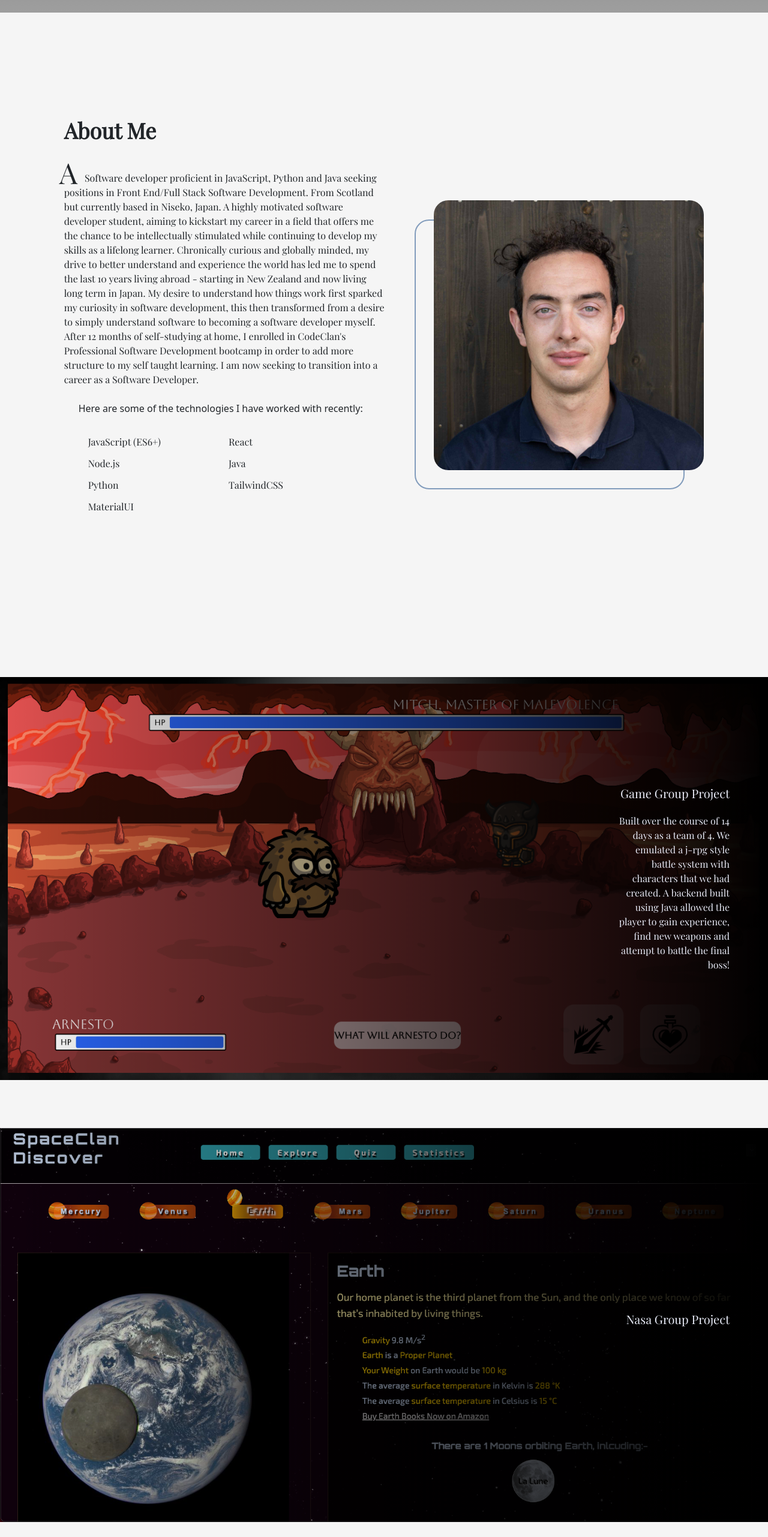
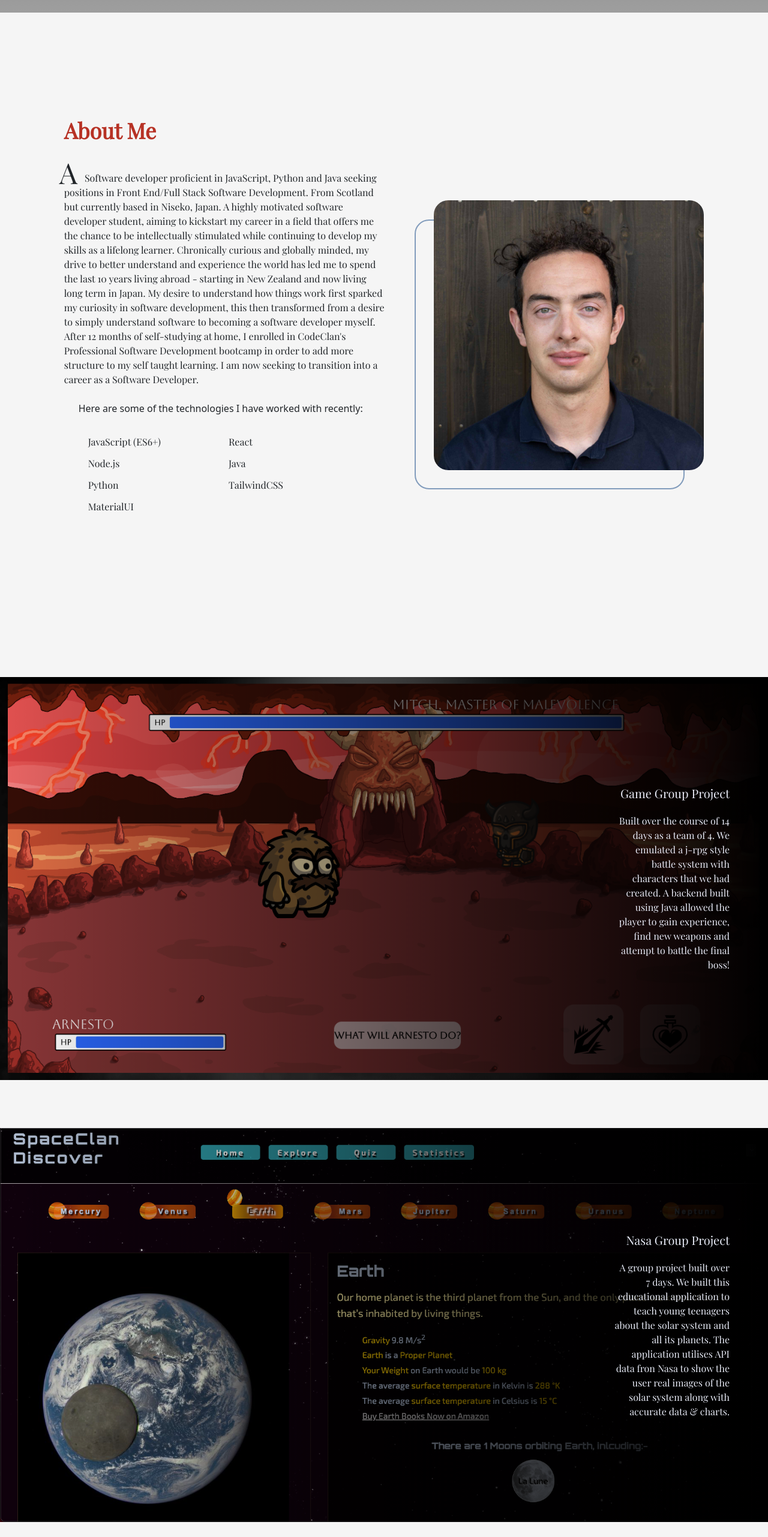
Before and after one commit to j-rob16/james-r-portfolio, a React (Create React App) app: page / in a window 1280 px wide. Shown: the part 779-3342 px from the top of the page at 60% size. Built offline with nearby package versions, Linux system fonts and the light colour scheme; grey boxes are pictures that could not be loaded; a web font is replaced by a local one.

Commit message:
small changes

```diff
--- a/package.json
+++ b/package.json
@@ -3,6 +3,7 @@
   "version": "0.1.0",
   "private": true,
   "dependencies": {
+    "@headlessui/react": "^1.7.4",
     "@testing-library/jest-dom": "^5.16.5",
     "@testing-library/react": "^13.4.0",
     "@testing-library/user-event": "^13.5.0",
--- a/src/projects.js
+++ b/src/projects.js
@@ -5,7 +5,7 @@ const projects = [
     title: 'Game Group Project',
   },
   {
-    description: '',
+    description: 'A group project built over 7 days. We built this educational application to teach young teenagers about the solar system and all its planets. The application utilises API data fron Nasa to show the user real images of the solar system along with accurate data & charts.',
     image: 'nasagroupproject',
     title: 'Nasa Group Project'
   }
--- a/src/scenes/AboutMe.jsx
+++ b/src/scenes/AboutMe.jsx
@@ -87,7 +87,7 @@ const AboutMe = ({ language }) => {
             className='w-full mx-auto text-left'
         >
           <div>
-            <p className='font-playfair font-semibold text-4xl'>
+            <p className='font-playfair font-semibold text-4xl text-redHighlight'>
               {languageSet[language].aboutMe}
             </p>
             <div className='flex justify-start mt-5'>
```
Also changed, not shown: 1 other file (tests, documents, lock files or other folders).
